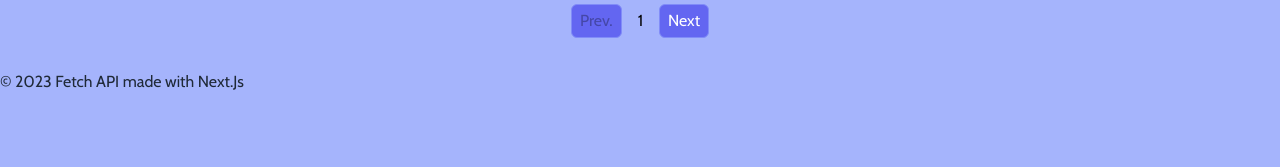
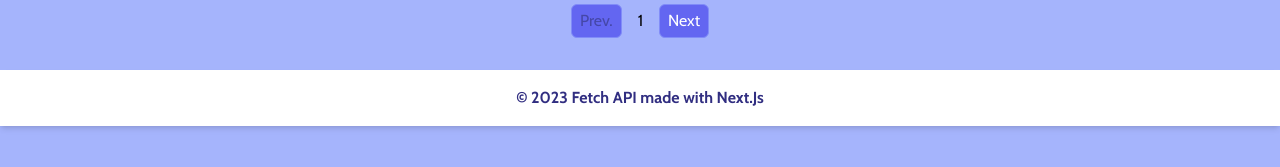
Before and after one commit to the-pad-forum/activity9-doris-ena-07, a Next.js app: page / in a window 1280 px wide. Shown: the part 263-430 px from the top of the page. Built offline with nearby package versions, Linux system fonts and the light colour scheme; no server answers.

Commit message:
style footer

```diff
--- a/app/components/Footer/Footer.tsx
+++ b/app/components/Footer/Footer.tsx
@@ -3,7 +3,7 @@ import React from 'react';
 
 const Footer = () => {
   return (
-    <footer>
+    <footer className='bg-white text-center text-indigo-900 p-4 shadow-md font-bold'>
       <p>&copy; 2023 Fetch API made with Next.Js</p>
     </footer>
   );
```
